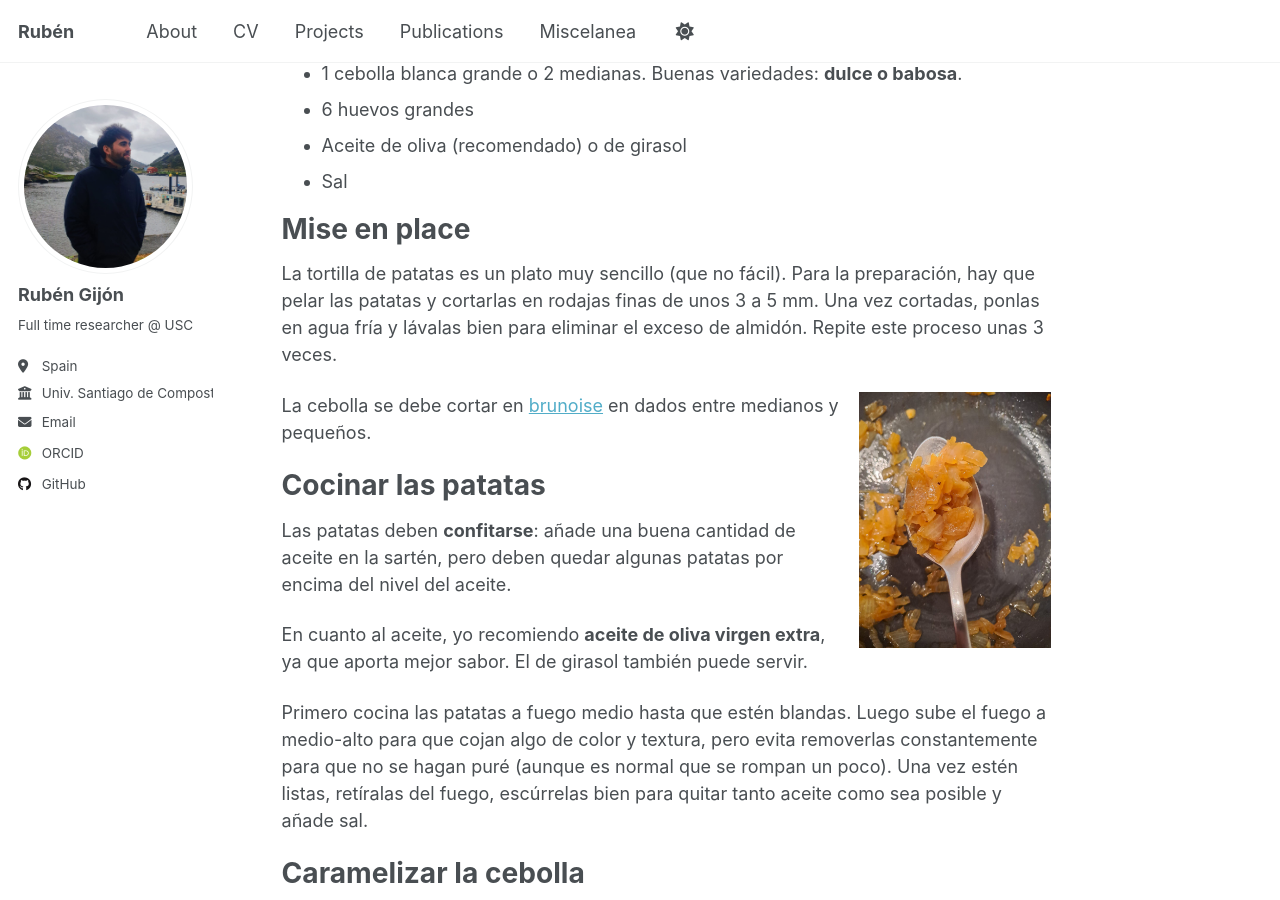
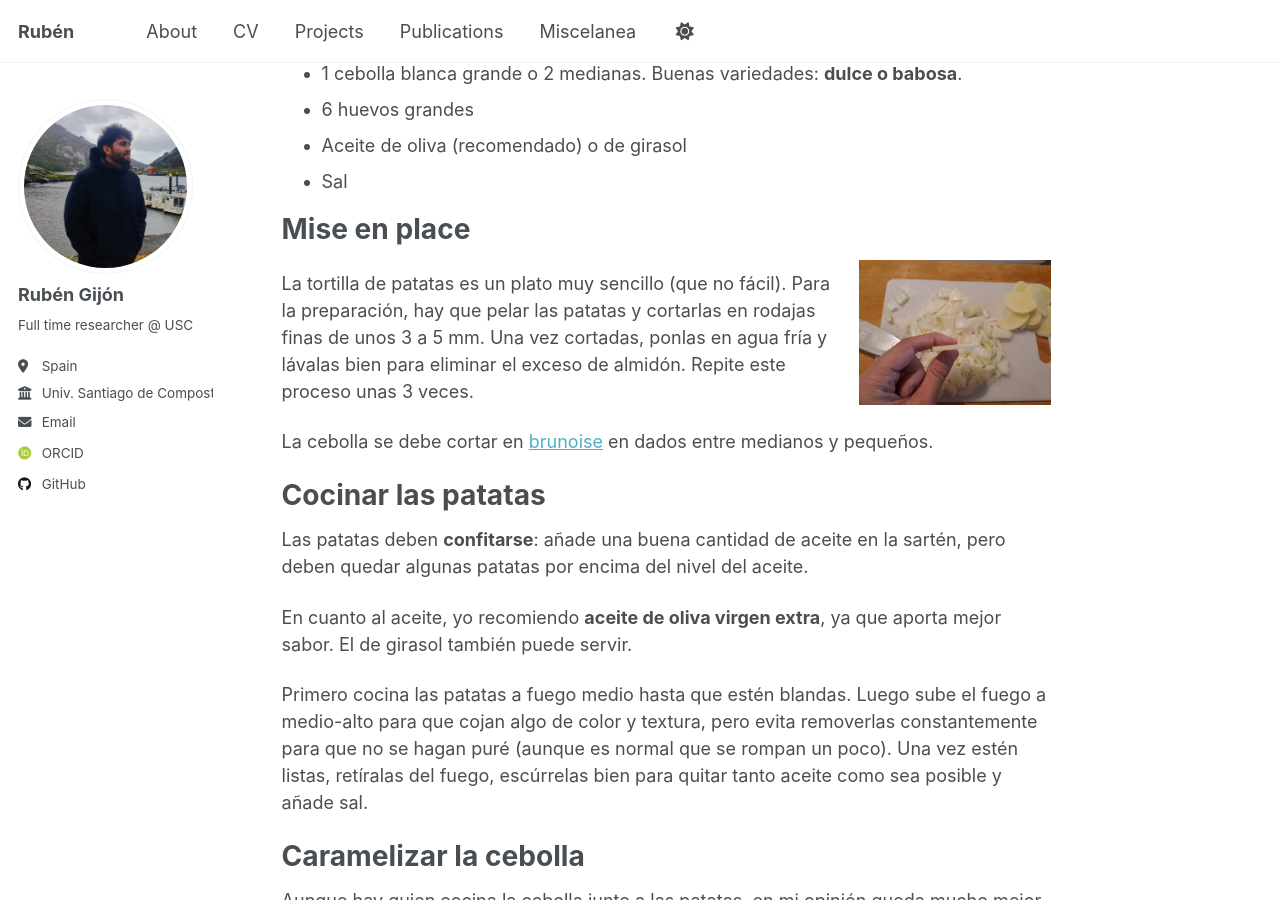
Before and after one commit to rubzip/rubzip.github.io, a Jekyll site: the page built from _posts/2025-08-01-tortilla.md, in a window 1280 px wide and 900 px high, scrolled down 591 px. Built offline with Jekyll 4.4.1, drawn with Linux system fonts in a browser that asks for light colours; some web fonts are replaced; a script that is not in the unit is left out.

Commit message:
experimento imgs

```diff
--- a/_posts/2025-08-01-tortilla.md
+++ b/_posts/2025-08-01-tortilla.md
@@ -24,9 +24,10 @@
 
 Mise en place
 ======
+<img src="/images/tortilla/patata_grosor.jpeg" alt="Mise en place" style="float:right; margin-left:15px; width:25%;" />
+
 La tortilla de patatas es un plato muy sencillo (que no fácil). Para la preparación, hay que pelar las patatas y cortarlas en rodajas finas de unos 3 a 5 mm. Una vez cortadas, ponlas en agua fría y lávalas bien para eliminar el exceso de almidón. Repite este proceso unas 3 veces.
 
-<img src="/images/tortilla/cebolla_caramelizada.jpeg" alt="Cebolla caramelizada" style="float:right; margin-left:15px; width:25%;" />
 
 La cebolla se debe cortar en [brunoise](https://en.wikipedia.org/wiki/Brunoise) en dados entre medianos y pequeños.
 
@@ -44,7 +45,7 @@
 
 Para caramelizar la cebolla, añade un chorro de aceite sobre la sartén, la cebolla picada y una pizca de sal (ayuda a que suelte el agua). Comienza cocinando a fuego medio-alto, removiendo con frecuencia hasta que esté transparente. Luego baja el fuego y sigue removiendo. Un truco para evitar que se queme es añadir un poco de agua de vez en cuando.
 
-<img src="/images/tortilla/cebolla_caramelizada.jpeg" alt="Cebolla caramelizada" width="25%" />
+<img src="/images/tortilla/cebolla_caramelizada.jpeg" alt="Cebolla caramelizada" style="float:right; margin-left:15px; width:25%;" />
 
 A mí me gusta cocinarla hasta que tenga un color marrón oscuro y un sabor dulce, tarda aproximadamente unos 40 minutos, más o menos el mismo tiempo que tardan las patatas.
 
```
